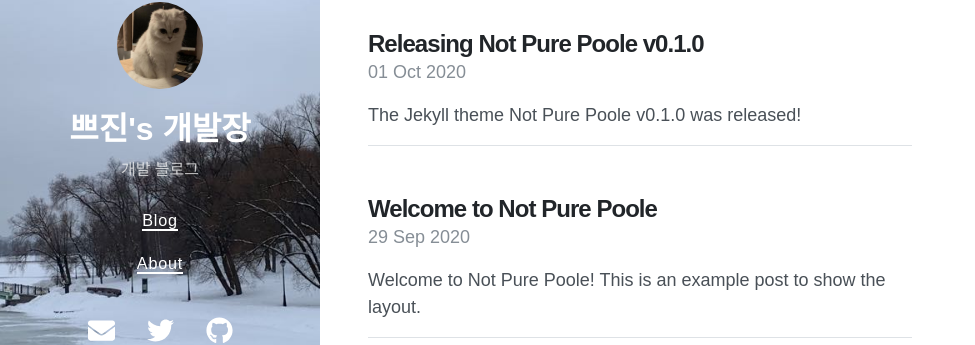
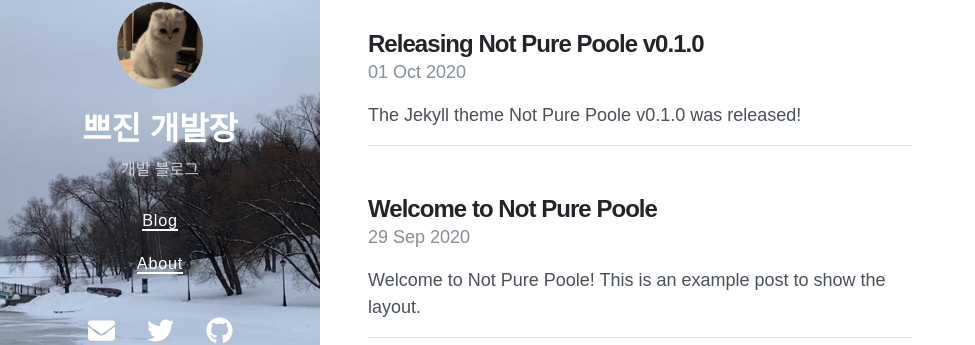
Before and after one commit to seokjinlee1994/seokjinlee1994.github.io, a Jekyll site: the page built from index.html, in a window 1280 px wide. Shown: the part 269-614 px from the top of the page, without its empty margins (0-975 px from the left). Built offline with Jekyll 4.4.1, drawn with Linux system fonts in a browser that asks for light colours; nearby versions of some CDN libraries; the list of posts is cut into pages by our own code.

Commit message:
pushTest

```diff
--- a/_config.yml
+++ b/_config.yml
@@ -1,5 +1,5 @@
 # Setup
-title: 쁘진's 개발장
+title: 쁘진 개발장
 description: 개발 블로그
 url: https://seokjinLee1994.github.io
 avatar: /avatar.jpeg
```
